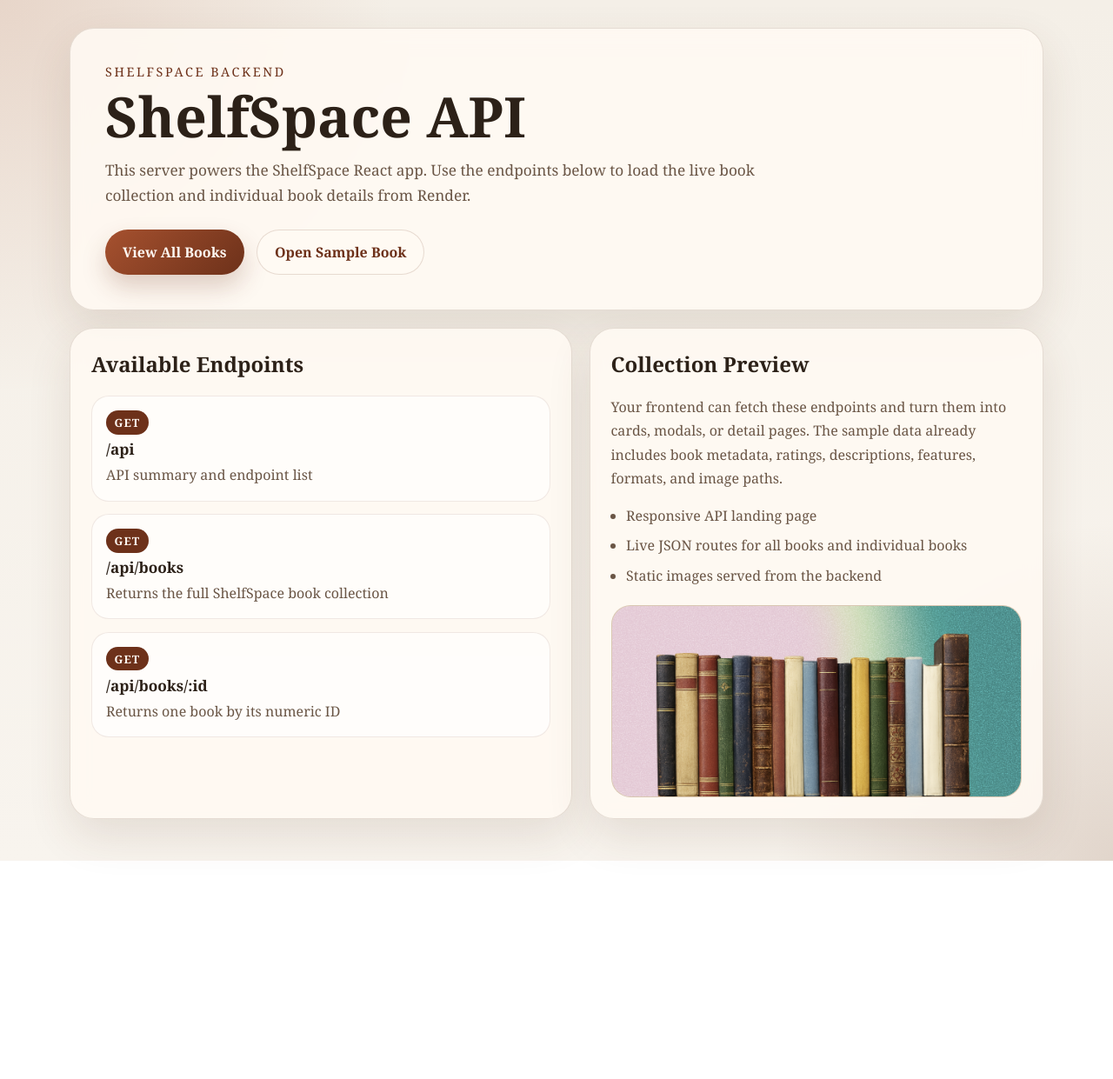
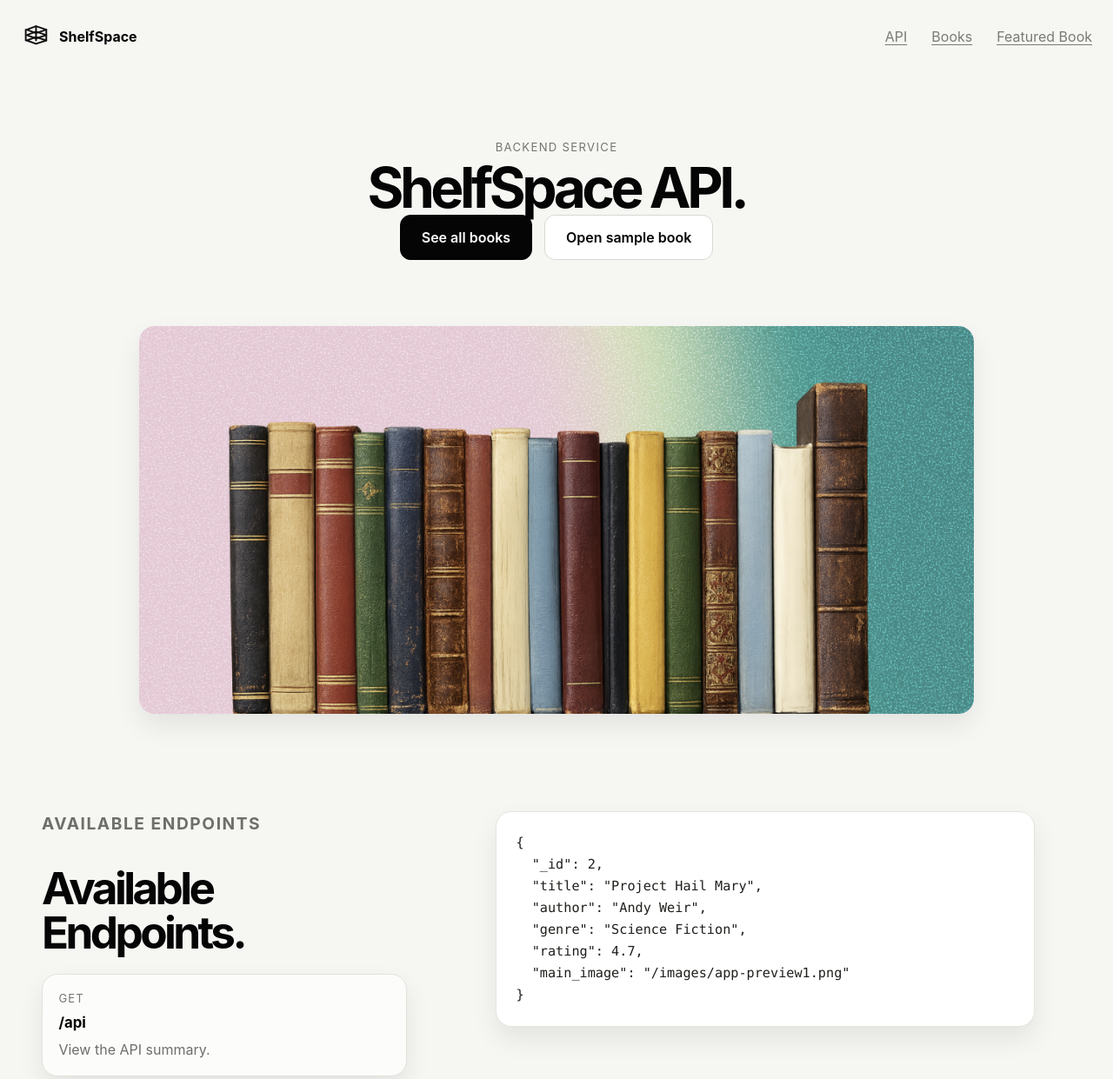
Before and after one commit to mmhughes2/demo_backend, a website: page public/index.html in a window 1280 px wide. Shown: the top 1241 px of the page at 87% size. Before the commit the page ends 990 px from the top, so only its background shows below. Drawn offline with Linux system fonts and the light colour scheme.

```diff
--- a/app.js
+++ b/app.js
@@ -1,5 +1,7 @@
 const express = require("express");
 const cors = require("cors");
+const multer = require("multer");
+const Joi = require("joi");
 
 const app = express();
 const PORT = process.env.PORT || 3001;
@@ -62,6 +64,7 @@ app.use(cors());
 app.use(express.json());
 app.use(express.static("public"));
 
+
 app.get("/api", (req, res) => {
   res.send({
     name: "ShelfSpace API",
--- a/package.json
+++ b/package.json
@@ -23,6 +23,7 @@
   "dependencies": {
     "cors": "^2.8.6",
     "express": "^5.2.1",
+    "joi": "^18.1.2",
     "mongoose": "^9.3.3",
     "multer": "^2.1.1"
   },
--- a/public/index.html
+++ b/public/index.html
@@ -7,63 +7,90 @@
     <link rel="stylesheet" href="/styles.css" />
   </head>
   <body>
-    <main class="page-shell">
-      <section class="hero">
-        <p class="eyebrow">ShelfSpace Backend</p>
-        <h1>ShelfSpace API</h1>
-        <p class="hero-copy">
-          This server powers the ShelfSpace React app. Use the endpoints below to
-          load the live book collection and individual book details from Render.
-        </p>
+    <div class="site-shell">
+      <header class="site-header">
+        <a class="brand" href="/" aria-label="ShelfSpace API home">
+          <span class="brand-icon" aria-hidden="true">
+            <svg viewBox="0 0 64 64">
+              <g
+                fill="none"
+                stroke="currentColor"
+                stroke-width="3.5"
+                stroke-linejoin="round"
+              >
+                <path d="M12 18 31 11l21 7-21 7-19-7Z" />
+                <path d="M12 29 31 22l21 7-21 7-19-7Z" />
+                <path d="M12 40 31 33l21 7-21 7-19-7Z" />
+                <path d="M10 18v22" />
+                <path d="M31 11v29" />
+                <path d="M52 18v22" />
+              </g>
+            </svg>
+          </span>
+          <span class="brand-text">ShelfSpace</span>
+        </a>
+
+        <nav class="site-nav" aria-label="API navigation">
+          <a class="nav-link" href="/api">API</a>
+          <a class="nav-link" href="/api/books">Books</a>
+          <a class="nav-link" href="/api/books/2">Featured Book</a>
+        </nav>
+      </header>
+
+      <main class="site-main">
+        <section class="home-hero">
+          <div class="hero-copy">
+            <p class="section-label">Backend Service</p>
+            <h1>ShelfSpace API.</h1>
+          </div>
+
           <div class="hero-actions">
-          <a class="button button-primary" href="/api/books">View All Books</a>
-          <a class="button button-secondary" href="/api/books/2">Open Sample Book</a>
+            <a class="button button-primary" href="/api/books">See all books</a>
+            <a class="button button-secondary" href="/api/books/2">Open sample book</a>
+          </div>
+
+          <div class="hero-image-card">
+            <img src="/images/books.png" alt="ShelfSpace books preview" />
           </div>
         </section>
 
-      <section class="content-grid">
-        <article class="card">
-          <h2>Available Endpoints</h2>
-          <div class="endpoint-list">
-            <a class="endpoint" href="/api">
-              <span class="method">GET</span>
-              <span class="path">/api</span>
-              <span class="description">API summary and endpoint list</span>
+        <section class="feature">
+          <div class="feature-copy">
+            <p class="eyebrow">Available Endpoints</p>
+            <h2>Available Endpoints.</h2>
+            <div class="endpoint-stack">
+              <a class="endpoint-card" href="/api">
+                <span class="endpoint-method">GET</span>
+                <strong>/api</strong>
+                <span>View the API summary.</span>
               </a>
-            <a class="endpoint" href="/api/books">
-              <span class="method">GET</span>
-              <span class="path">/api/books</span>
-              <span class="description">Returns the full ShelfSpace book collection</span>
+              <a class="endpoint-card" href="/api/books">
+                <span class="endpoint-method">GET</span>
+                <strong>/api/books</strong>
+                <span>Return the full ShelfSpace collection.</span>
               </a>
-            <a class="endpoint" href="/api/books/1">
-              <span class="method">GET</span>
-              <span class="path">/api/books/:id</span>
-              <span class="description">Returns one book by its numeric ID</span>
+              <a class="endpoint-card" href="/api/books/1">
+                <span class="endpoint-method">GET</span>
+                <strong>/api/books/:id</strong>
+                <span>Return a single book using its numeric ID.</span>
               </a>
             </div>
-        </article>
+          </div>
 
-        <article class="card preview-card">
-          <div class="preview-copy">
-            <h2>Collection Preview</h2>
-            <p>
-              Your frontend can fetch these endpoints and turn them into cards,
-              modals, or detail pages. The sample data already includes book
-              metadata, ratings, descriptions, features, formats, and image paths.
-            </p>
-            <ul class="checklist">
-              <li>Responsive API landing page</li>
-              <li>Live JSON routes for all books and individual books</li>
-              <li>Static images served from the backend</li>
-            </ul>
+          <div class="feature-visual">
+            <div class="preview-panel">
+              <pre>{
+  "_id": 2,
+  "title": "Project Hail Mary",
+  "author": "Andy Weir",
+  "genre": "Science Fiction",
+  "rating": 4.7,
+  "main_image": "/images/app-preview1.png"
+}</pre>
             </div>
-          <img
-            class="preview-image"
-            src="/images/books.png"
-            alt="ShelfSpace collection preview"
-          />
-        </article>
+          </div>
         </section>
       </main>
+    </div>
   </body>
 </html>
--- a/public/styles.css
+++ b/public/styles.css
@@ -1,224 +1,310 @@
 :root {
-  --bg: #f4efe7;
-  --bg-accent: #e8dcc7;
-  --surface: rgba(255, 250, 243, 0.88);
-  --surface-strong: #fffaf3;
-  --text: #2c2118;
-  --muted: #6a5646;
-  --line: rgba(79, 53, 32, 0.14);
-  --brand: #a6512f;
-  --brand-dark: #6d311a;
-  --shadow: 0 20px 50px rgba(87, 59, 32, 0.12);
+  font-family: "Inter", "Segoe UI", sans-serif;
+  line-height: 1.5;
+  font-weight: 400;
+  color: #050505;
+  background: #f6f6f3;
+  font-synthesis: none;
+  text-rendering: optimizeLegibility;
+  -webkit-font-smoothing: antialiased;
+  -moz-osx-font-smoothing: grayscale;
 }
 
 * {
   box-sizing: border-box;
 }
 
+html {
+  scroll-behavior: smooth;
+}
+
 body {
   margin: 0;
-  min-height: 100vh;
-  font-family: Georgia, "Times New Roman", serif;
-  color: var(--text);
-  background:
-    radial-gradient(circle at top left, rgba(166, 81, 47, 0.16), transparent 28%),
-    radial-gradient(circle at bottom right, rgba(122, 74, 46, 0.18), transparent 24%),
-    linear-gradient(180deg, var(--bg) 0%, #f8f4ee 100%);
+  min-width: 320px;
 }
 
-.page-shell {
-  width: min(1120px, calc(100% - 2rem));
-  margin: 0 auto;
-  padding: 2rem 0 3rem;
+a {
+  color: inherit;
+  text-decoration: none;
 }
 
-.hero,
-.card {
-  border: 1px solid var(--line);
-  border-radius: 28px;
-  background: var(--surface);
-  box-shadow: var(--shadow);
-  backdrop-filter: blur(10px);
+img {
+  display: block;
+  max-width: 100%;
 }
 
-.hero {
-  padding: 2.5rem;
+.site-shell {
+  min-height: 100vh;
+  display: flex;
+  flex-direction: column;
+  background: #f6f6f3;
 }
 
-.eyebrow {
-  margin: 0 0 0.75rem;
-  font-size: 0.9rem;
-  letter-spacing: 0.18em;
-  text-transform: uppercase;
-  color: var(--brand-dark);
+.site-header {
+  width: min(calc(100% - 48px), 1260px);
+  margin: 0 auto;
+  padding: 24px 0 20px;
+  display: flex;
+  align-items: center;
+  justify-content: space-between;
+  gap: 20px;
 }
 
-h1,
-h2,
-p,
-ul {
-  margin-top: 0;
+.brand {
+  display: inline-flex;
+  align-items: center;
+  gap: 8px;
+  font-weight: 700;
 }
 
-h1 {
-  margin-bottom: 1rem;
-  font-size: clamp(2.5rem, 5vw, 4.6rem);
+.brand-icon {
+  width: 36px;
+  height: 36px;
+  color: #111;
+}
+
+.brand-icon svg {
+  width: 100%;
+  height: 100%;
+  fill: none;
+  stroke: currentColor;
+  stroke-width: 2;
+  stroke-linecap: round;
+  stroke-linejoin: round;
+}
+
+.brand-text {
+  font-size: 1rem;
+}
+
+.site-nav {
+  display: flex;
+  gap: 28px;
+  margin-left: auto;
+  flex-wrap: wrap;
+}
+
+.nav-link {
+  color: #7a7a77;
+  text-decoration: underline;
+  text-underline-offset: 3px;
+  transition: color 0.2s ease;
+}
+
+.nav-link:hover,
+.nav-link:focus-visible {
+  color: #4c4c48;
+}
+
+.site-main,
+.home-hero,
+.feature {
+  width: min(calc(100% - 48px), 1280px);
+  margin: 0 auto;
+}
+
+.home-hero {
+  padding: 80px 0 112px;
+  text-align: center;
+}
+
+.section-label {
+  margin: 0 0 0.4rem;
+  color: #76766f;
+  text-transform: uppercase;
+  letter-spacing: 0.1em;
+  font-size: 0.82rem;
+}
+
+.hero-copy h1 {
+  margin: 0;
+  font-size: clamp(3.3rem, 5vw, 4.5rem);
+  letter-spacing: -0.07em;
   line-height: 0.95;
 }
 
-.hero-copy {
-  max-width: 48rem;
-  margin-bottom: 1.5rem;
-  font-size: 1.08rem;
-  line-height: 1.7;
-  color: var(--muted);
+.hero-copy p:last-child {
+  margin: 22px auto 34px;
+  max-width: 760px;
+  color: #6e6e6a;
+  font-size: clamp(1.15rem, 2vw, 1.4rem);
 }
 
 .hero-actions {
   display: flex;
-  flex-wrap: wrap;
-  gap: 0.9rem;
+  justify-content: center;
+  gap: 14px;
+  margin-bottom: 76px;
 }
 
 .button {
   display: inline-flex;
   align-items: center;
   justify-content: center;
-  padding: 0.9rem 1.25rem;
-  border-radius: 999px;
-  text-decoration: none;
-  font-weight: 700;
-  transition: transform 160ms ease, box-shadow 160ms ease, background 160ms ease;
-}
-
-.button:hover {
-  transform: translateY(-2px);
+  min-height: 52px;
+  padding: 0 24px;
+  border-radius: 12px;
+  font-weight: 600;
+  border: 1px solid #d9d8d2;
 }
 
 .button-primary {
-  color: #fff8f2;
-  background: linear-gradient(135deg, var(--brand) 0%, var(--brand-dark) 100%);
-  box-shadow: 0 14px 28px rgba(109, 49, 26, 0.22);
+  background: #050505;
+  color: #fff;
+  border-color: #050505;
 }
 
 .button-secondary {
-  color: var(--brand-dark);
-  background: var(--surface-strong);
-  border: 1px solid rgba(109, 49, 26, 0.16);
+  background: #fff;
 }
 
-.content-grid {
-  display: grid;
-  grid-template-columns: 1.05fr 0.95fr;
-  gap: 1.25rem;
-  margin-top: 1.25rem;
+.hero-image-card,
+.preview-panel,
+.endpoint-card {
+  overflow: hidden;
+  border-radius: 18px;
+  box-shadow: 0 14px 30px rgba(0, 0, 0, 0.08);
 }
 
-.card {
-  padding: 1.5rem;
+.hero-image-card {
+  max-width: 960px;
+  margin: 0 auto;
 }
 
-.endpoint-list {
+.feature {
   display: grid;
-  gap: 0.9rem;
+  grid-template-columns: minmax(280px, 420px) minmax(380px, 1fr);
+  align-items: start;
+  gap: 60px;
+  padding: 0 0 108px;
 }
 
-.endpoint {
+.eyebrow {
+  margin: 0 0 10px;
+  color: #76766f;
+  font-size: 0.9rem;
+  font-weight: 700;
+  letter-spacing: 0.08em;
+  text-transform: uppercase;
+}
+
+.feature-copy h2 {
+  margin: 0 0 22px;
+  font-size: clamp(2.4rem, 4vw, 3.5rem);
+  line-height: 1;
+  letter-spacing: -0.07em;
+}
+
+.feature-copy p {
+  margin: 0 0 34px;
+  color: #6e6e6a;
+  font-size: 1.2rem;
+  line-height: 1.5;
+}
+
+.endpoint-stack {
+  display: grid;
+  gap: 16px;
+}
+
+.endpoint-card {
   display: grid;
   gap: 0.35rem;
-  padding: 1rem;
-  border-radius: 20px;
-  text-decoration: none;
-  color: inherit;
-  background: rgba(255, 255, 255, 0.62);
-  border: 1px solid rgba(109, 49, 26, 0.1);
-  transition: transform 160ms ease, border-color 160ms ease, background 160ms ease;
+  padding: 1.1rem 1.15rem;
+  background: #fcfcfb;
+  border: 1px solid #e3e1da;
+  transition: transform 0.2s ease, border-color 0.2s ease;
 }
 
-.endpoint:hover {
+.endpoint-card:hover,
+.endpoint-card:focus-visible {
   transform: translateY(-2px);
-  border-color: rgba(166, 81, 47, 0.35);
-  background: #fffdf9;
+  border-color: #cfcac0;
 }
 
-.method {
-  width: fit-content;
-  padding: 0.3rem 0.6rem;
-  border-radius: 999px;
-  font-size: 0.8rem;
-  font-weight: 700;
+.endpoint-method {
+  color: #76766f;
+  font-size: 0.82rem;
   letter-spacing: 0.08em;
-  color: #fff8f2;
-  background: var(--brand-dark);
+  text-transform: uppercase;
 }
 
-.path {
-  font-size: 1.08rem;
-  font-weight: 700;
+.endpoint-card strong {
+  font-size: 1.05rem;
 }
 
-.description {
-  color: var(--muted);
-  line-height: 1.6;
+.endpoint-card span:last-child {
+  color: #6e6e6a;
 }
 
-.preview-card {
-  display: grid;
-  gap: 1.25rem;
+.feature-visual {
+  display: flex;
+  justify-content: center;
 }
 
-.preview-copy p,
-.checklist {
-  color: var(--muted);
-  line-height: 1.7;
+.preview-panel {
+  width: min(100%, 620px);
+  padding: 1.4rem;
+  background: #ffffff;
+  border: 1px solid #e5e4dd;
 }
 
-.checklist {
-  padding-left: 1.1rem;
-  margin-bottom: 0;
+.preview-label {
+  margin: 0 0 0.9rem;
+  color: #76766f;
+  text-transform: uppercase;
+  letter-spacing: 0.08em;
+  font-size: 0.82rem;
 }
 
-.checklist li + li {
-  margin-top: 0.45rem;
+pre {
+  margin: 0;
+  overflow: auto;
+  font-family: "SFMono-Regular", Consolas, "Liberation Mono", Menlo, monospace;
+  font-size: 0.95rem;
+  line-height: 1.65;
+  color: #1f1f1c;
 }
 
-.preview-image {
-  width: 100%;
-  border-radius: 22px;
-  border: 1px solid rgba(109, 49, 26, 0.12);
-  object-fit: cover;
-  background: var(--bg-accent);
-}
-
-@media (max-width: 860px) {
-  .content-grid {
+@media (max-width: 960px) {
+  .feature {
     grid-template-columns: 1fr;
-  }
-
-  .hero,
-  .card {
-    border-radius: 24px;
+    gap: 36px;
+    padding-bottom: 80px;
   }
 }
 
-@media (max-width: 540px) {
-  .page-shell {
-    width: min(100% - 1rem, 1120px);
-    padding: 1rem 0 2rem;
+@media (max-width: 900px) {
+  .site-header {
+    width: min(calc(100% - 28px), 1260px);
+    flex-direction: column;
+    align-items: flex-start;
   }
 
-  .hero,
-  .card {
-    padding: 1.2rem;
+  .site-nav {
+    gap: 18px;
+  }
+}
+
+@media (max-width: 640px) {
+  .site-main,
+  .home-hero,
+  .feature {
+    width: min(calc(100% - 28px), 1280px);
   }
 
-  h1 {
-    font-size: 2.4rem;
+  .home-hero {
+    padding: 56px 0 80px;
   }
 
-  .hero-copy,
-  .preview-copy p,
-  .description {
-    font-size: 0.98rem;
+  .hero-actions {
+    flex-direction: column;
+    align-items: center;
+    margin-bottom: 48px;
+  }
+
+  .button {
+    width: 100%;
+    max-width: 280px;
   }
 }
```
Also changed, not shown: 1 other file. Lines whose indentation alone changed are shown as unchanged.
